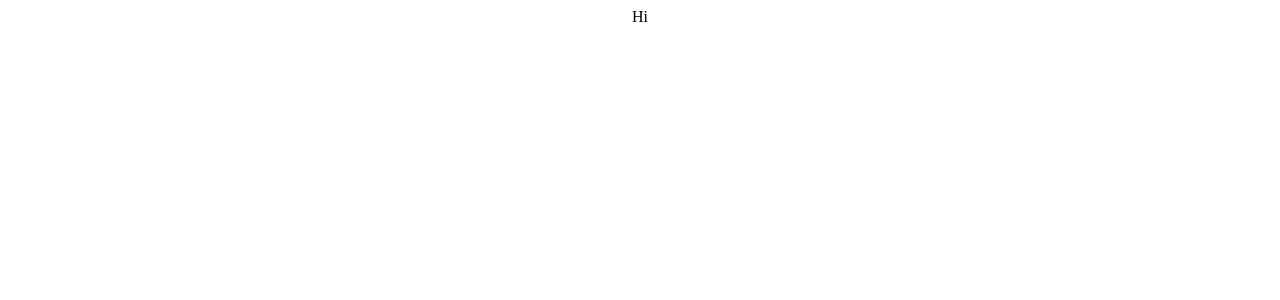
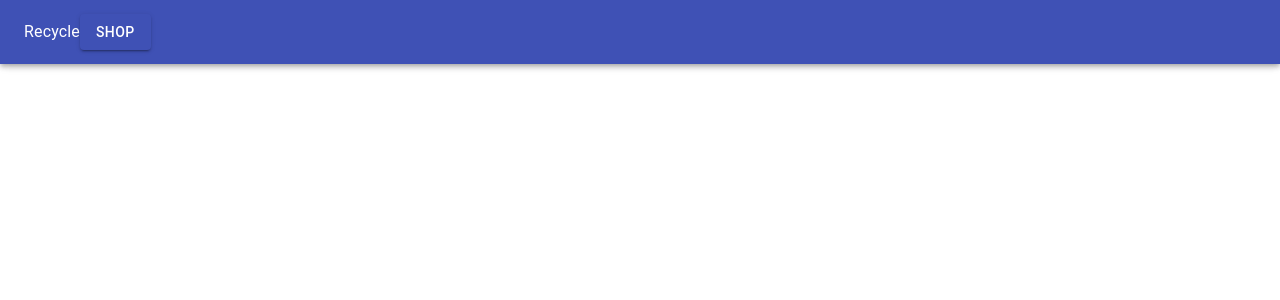
Before and after one commit to colinhon0/downtown-babies, a React (Create React App) app in the folder client/: page / in a window 1280 px wide. Shown: the top 300 px of the page. Built offline with nearby package versions, Linux system fonts and the light colour scheme.

Commit message:
git push

```diff
--- a/client/src/App.js
+++ b/client/src/App.js
@@ -1,7 +1,25 @@
 import "./App.css";
+import {
+  BrowserRouter as Router,
+  Switch,
+  Route
+} from 'react-router-dom';
+
+import HomePage from './pages/HomePage';
+import ShopPage from './pages/ShopPage';
 
 function App() {
-  return <div className="App">Hi</div>;
+  return (
+    <Router>
+       <div>
+        <Switch>
+          <Route exact path='/' component={HomePage}></Route>
+          <Route path='/shop' component={ShopPage}></Route>
+        </Switch>
+      </div>
+    </Router>
+  );
+
 }
 
 export default App;
--- /dev/null
+++ b/client/src/components/Navbar.js
@@ -0,0 +1,26 @@
+import React from 'react'
+
+import AppBar from '@material-ui/core/Appbar';
+import Toolbar from '@material-ui/core/Toolbar';
+import Typography from '@material-ui/core/Typography';
+import Button from '@material-ui/core/Button';
+import { useHistory, Link } from 'react-router-dom';
+
+import HomePage from '../pages/HomePage';
+import ShopPage from '../pages/ShopPage';
+
+const Navbar = () => {
+  return (
+    <AppBar>
+      <Toolbar>
+        <Typography>Recycle</Typography>
+        <Link to={'/shop'} style={{ textDecoration: 'none' }}>
+        <Button id='shop' color='primary' variant='contained' onClick>Shop</Button>
+        </Link>
+      </Toolbar>
+    </AppBar>
+  );
+
+}
+
+export default Navbar
--- /dev/null
+++ b/client/src/pages/HomePage.js
@@ -0,0 +1,14 @@
+import React from 'react'
+
+import Navbar from '../components/Navbar';
+
+function Homepage() {
+  return (
+    <div>
+      <Navbar />
+      HomePage
+    </div>
+  );
+}
+
+export default Homepage
--- /dev/null
+++ b/client/src/pages/ShopPage.js
@@ -0,0 +1,11 @@
+import React from 'react'
+
+function ShopPage() {
+  return (
+    <div>
+      ShopPage
+    </div>
+  );
+}
+
+export default ShopPage
```
Also changed, not shown: client/package.json (+9 -0 lines), 1 other file (tests, documents, lock files or other folders).
